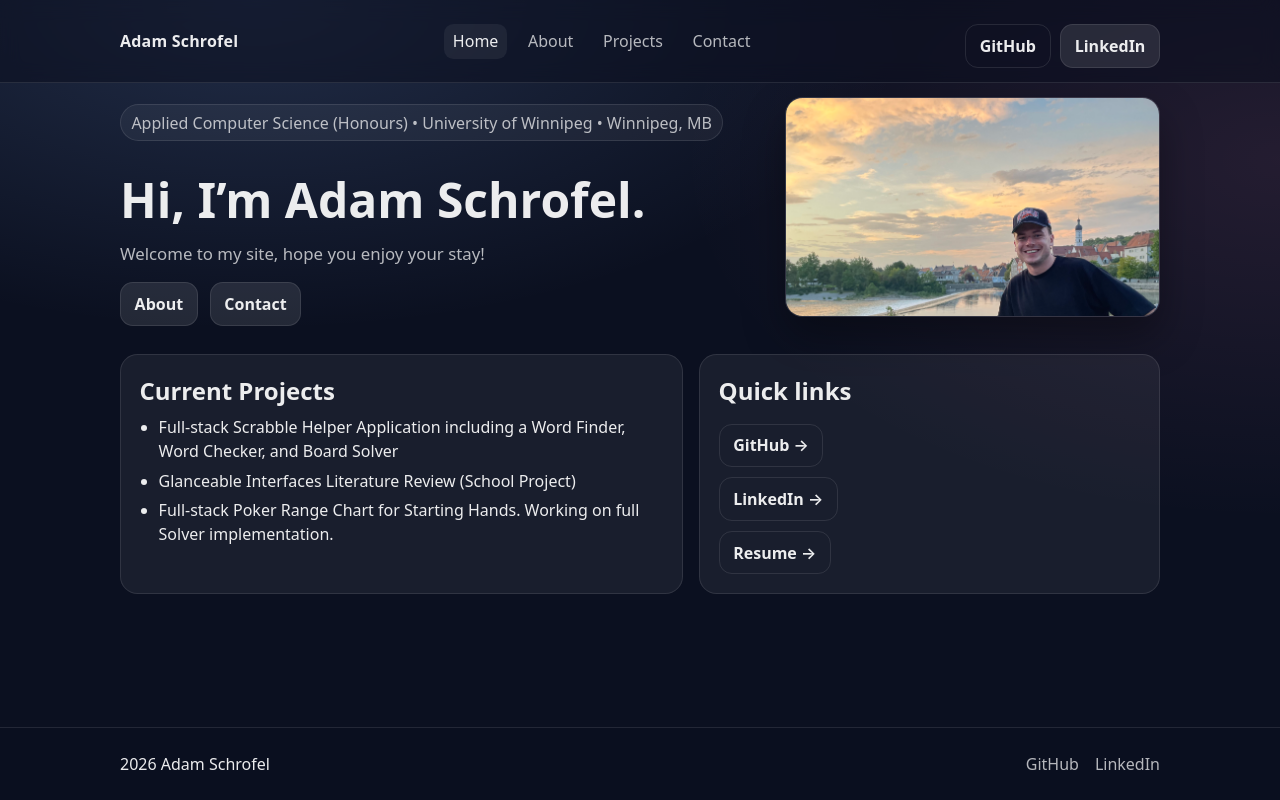
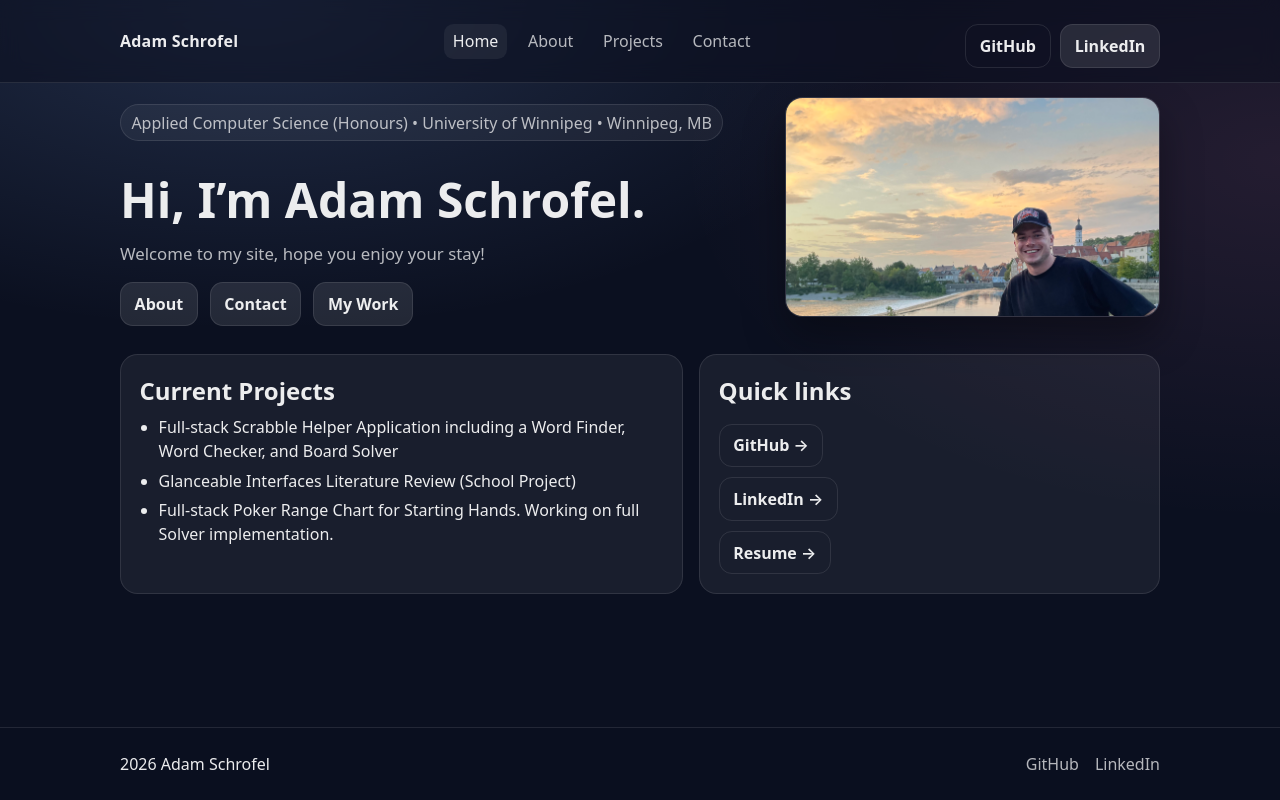
Before and after one commit to adamschrofel/portfolio, a React (Vite) app: page /#/ in a window 1280 px wide. Built offline with nearby package versions, Linux system fonts and the light colour scheme.

Commit message:
added my work button

```diff
--- a/src/pages/HomePage.tsx
+++ b/src/pages/HomePage.tsx
@@ -16,6 +16,9 @@ export default function Homepage() {
             </Link>
             <Link className="btn" to="/contact">
               Contact
+            </Link>
+            <Link className="btn" to="/projects">
+              My Work
             </Link>
           </div>
         </div>
```
Lines whose indentation alone changed are shown as unchanged.
